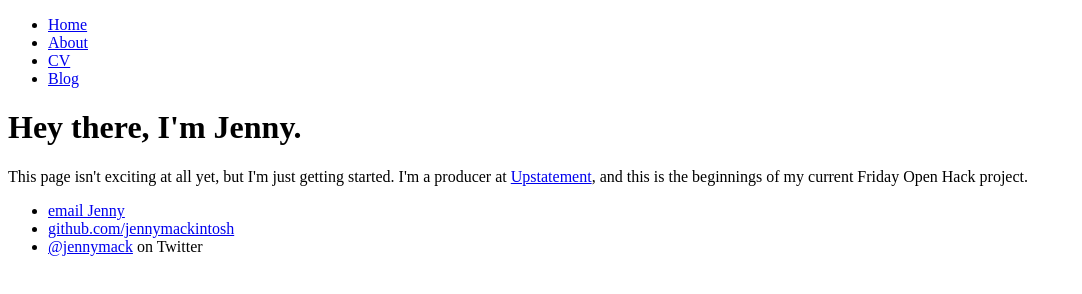
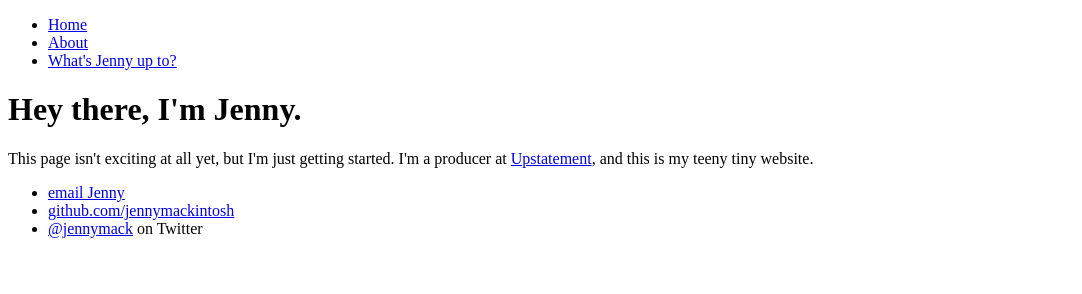
Before and after one commit to jennymackintosh/jennymackintosh.github.io, a plain HTML site: page index.html in a window 1280 px wide. Shown: the whole page, without its empty margins (0-1082 px from the left). Drawn offline with Linux system fonts and the light colour scheme.

Commit message:
Update homepage and nav

```diff
--- a/index.html
+++ b/index.html
@@ -8,14 +8,13 @@
     		<ul>
         		<li><a href="/">Home</a></li>
 	        	<li><a href="/about">About</a></li>
-        		<li><a href="/cv">CV</a></li>
-        		<li><a href="/blog">Blog</a></li>
+        		<li><a href="/blog">What's Jenny up to?</a></li>
     		</ul>
 		</nav>
 		<div class="container">
     		<div class="blurb">
         		<h1>Hey there, I'm Jenny.</h1>
-				<p>This page isn't exciting at all yet, but I'm just getting started. I'm a producer at <a href="https://upstatement.com">Upstatement</a>, and this is the beginnings of my current Friday Open Hack project.</p>
+				<p>This page isn't exciting at all yet, but I'm just getting started. I'm a producer at <a href="https://upstatement.com">Upstatement</a>, and this is my teeny tiny website.</p>
     		</div><!-- /.blurb -->
 		</div><!-- /.container -->
 		<footer>
```
